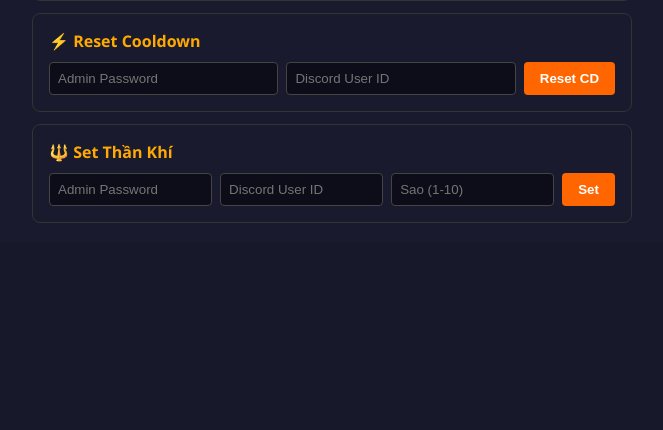
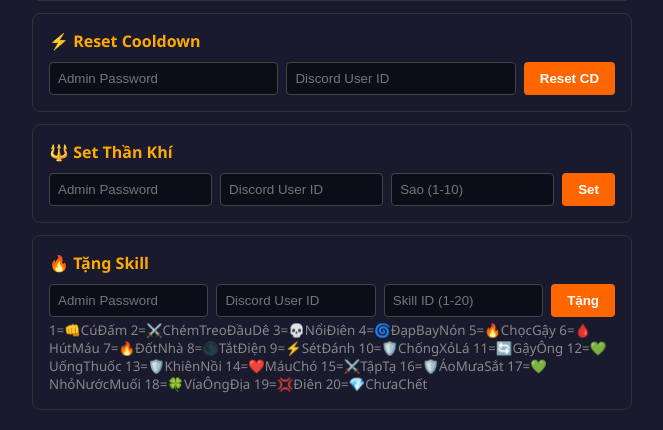
Before and after one commit to mrnamcpvn/botxl, a FastAPI app: page /admin in a window 1280 px wide. Shown: the part 640-1070 px from the top of the page, without its empty margins (308-971 px from the left). Before the commit the page ends 863 px from the top, so only its background shows below. Run offline with FastAPI, Linux system fonts and the light colour scheme; some libraries are stand-ins or nearby versions.

Commit message:
feat: add skill gifting to admin web dashboard

```diff
--- a/web/routes/admin.py
+++ b/web/routes/admin.py
@@ -123,3 +123,21 @@ async def admin_artifact(request: Request, password: str = Form(...), player_id:
     finally:
         conn.close()
     return templates.TemplateResponse(request, "admin.html", {"request": request, "msg": msg, "error": error})
+
+@router.post("/admin/skill", response_class=HTMLResponse)
+async def admin_skill(request: Request, password: str = Form(...), player_id: str = Form(...), skill_id: int = Form(...)):
+    if password != ADMIN_PASSWORD:
+        return templates.TemplateResponse(request, "admin.html", {"request": request, "error": "Sai mật khẩu!"})
+    conn = get_db()
+    try:
+        conn.execute("INSERT OR IGNORE INTO player_skills (player_id, skill_id) VALUES (?, ?)", (player_id, skill_id))
+        conn.commit()
+        from bot.data.skills import SKILLS_DB
+        skill_name = SKILLS_DB.get(skill_id, {}).get("name", f"Skill {skill_id}")
+        msg = f"✅ Tặng {skill_name} cho {player_id}"
+    except Exception as e:
+        msg = ""
+        error = str(e)
+    finally:
+        conn.close()
+    return templates.TemplateResponse(request, "admin.html", {"request": request, "msg": msg, "error": error})
--- a/web/templates/admin.html
+++ b/web/templates/admin.html
@@ -68,6 +68,19 @@
             <button type="submit">Set</button>
         </form>
     </div>
+
+    <div class="card">
+        <h2>🔥 Tặng Skill</h2>
+        <form method="post" action="/admin/skill">
+            <input name="password" placeholder="Admin Password" type="password" required>
+            <input name="player_id" placeholder="Discord User ID" required>
+            <input name="skill_id" placeholder="Skill ID (1-20)" type="number" min="1" max="20" required>
+            <button type="submit">Tặng</button>
+        </form>
+        <small style="color:#888;margin-top:4px;display:block">
+            1=👊CúĐấm 2=⚔️ChémTreoĐầuDê 3=💀NổiĐiên 4=🌀ĐạpBayNón 5=🔥ChọcGậy 6=🩸HútMáu 7=🔥ĐốtNhà 8=🌑TắtĐiện 9=⚡SétĐánh 10=🛡️ChốngXỏLá 11=🔄GậyÔng 12=💚UốngThuốc 13=🛡️KhiênNồi 14=❤️MáuChó 15=⚔️TậpTạ 16=🛡️ÁoMưaSắt 17=💚NhỏNướcMuối 18=🍀VíaÔngĐịa 19=💢Điên 20=💎ChưaChết
+        </small>
+    </div>
 </div>
 
 <style>
```
